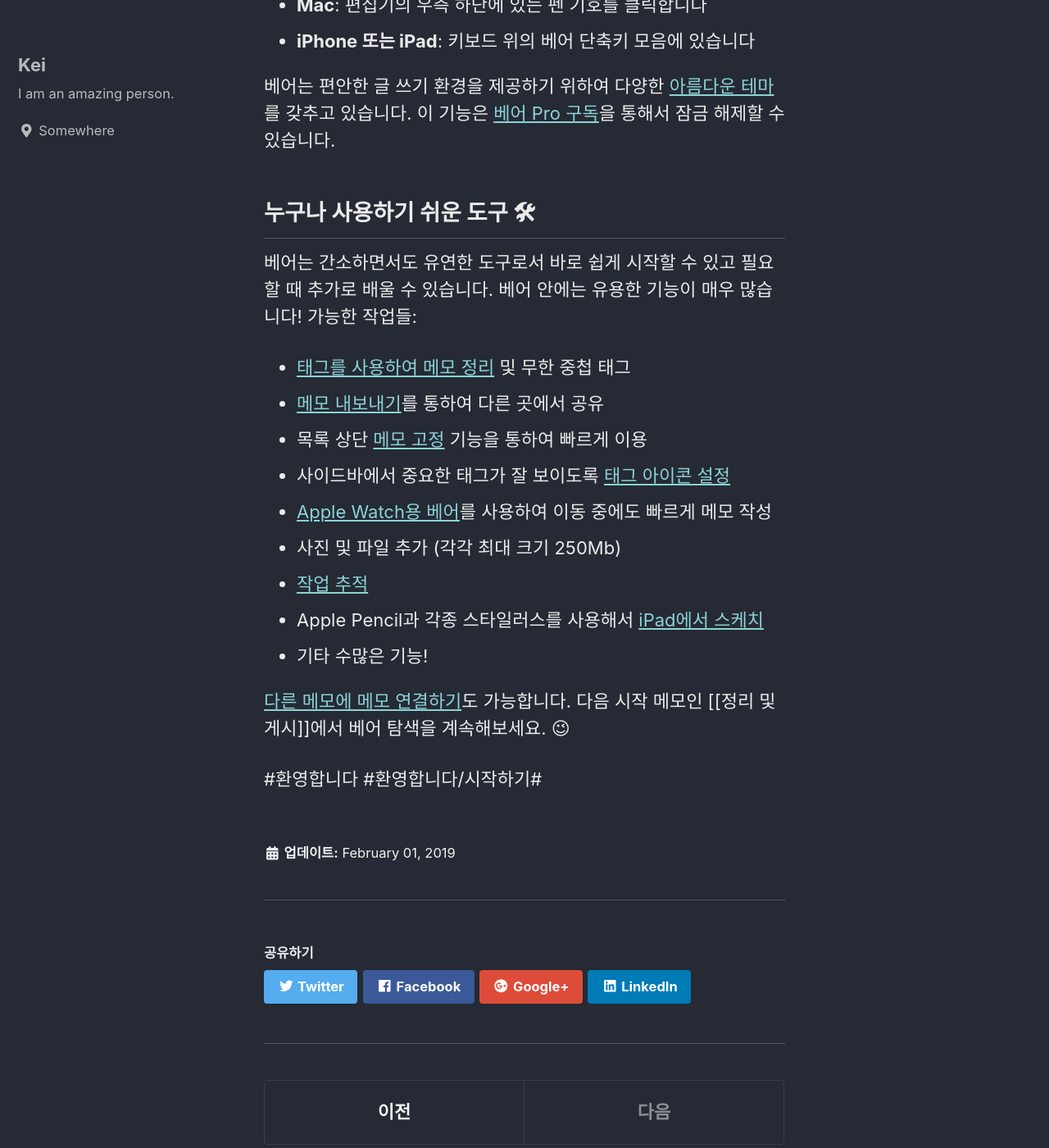
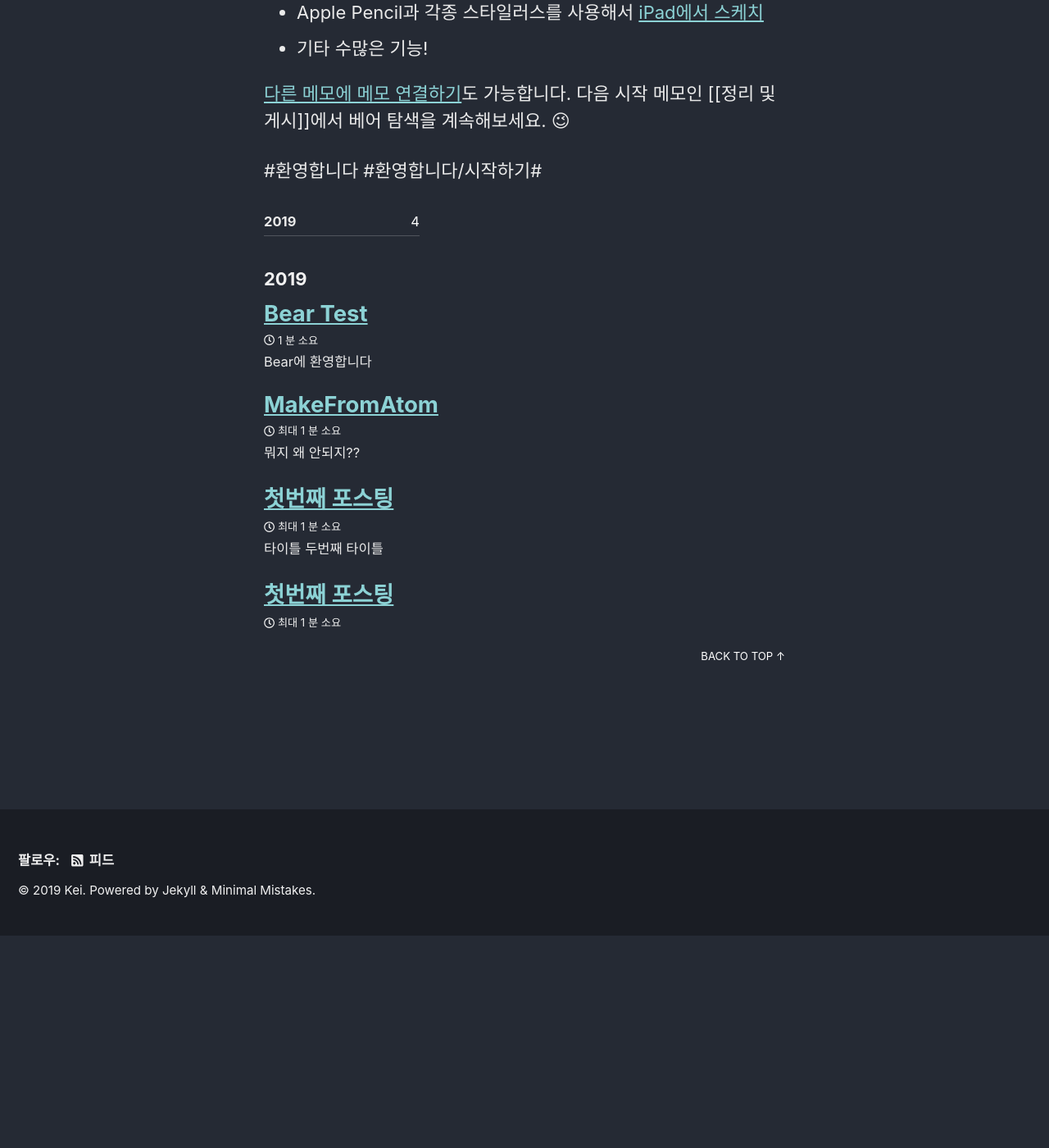
Before and after one commit to wlsrn0609/wlsrn0609.github.io, a Jekyll site: the page built from _posts/2019-02-01-BearTest.md, in a window 1280 px wide and 1400 px high, scrolled down 1866 px. Shown: the whole window at 82% size. Built offline with Jekyll 4.4.1, drawn with Linux system fonts in a browser that asks for light colours; cached includes are drawn as plain includes; nearby versions of some CDN libraries; after the commit the page ends 3008 px from its top, so only the background shows below that; some of the changed text lies outside the part shown.

Commit message:
add post info

```diff
--- a/_posts/2019-02-01-BearTest.md
+++ b/_posts/2019-02-01-BearTest.md
@@ -1,3 +1,11 @@
+---
+layout: posts
+title: Bear Test
+date: 2019-02-01 09:32 +0000
+category: Dev
+tags: [blog, jekyll, github.io]
+---
+
 # Bear에 환영합니다
 ![](../images/2019-02-01-01_001.jpg)
 
```
